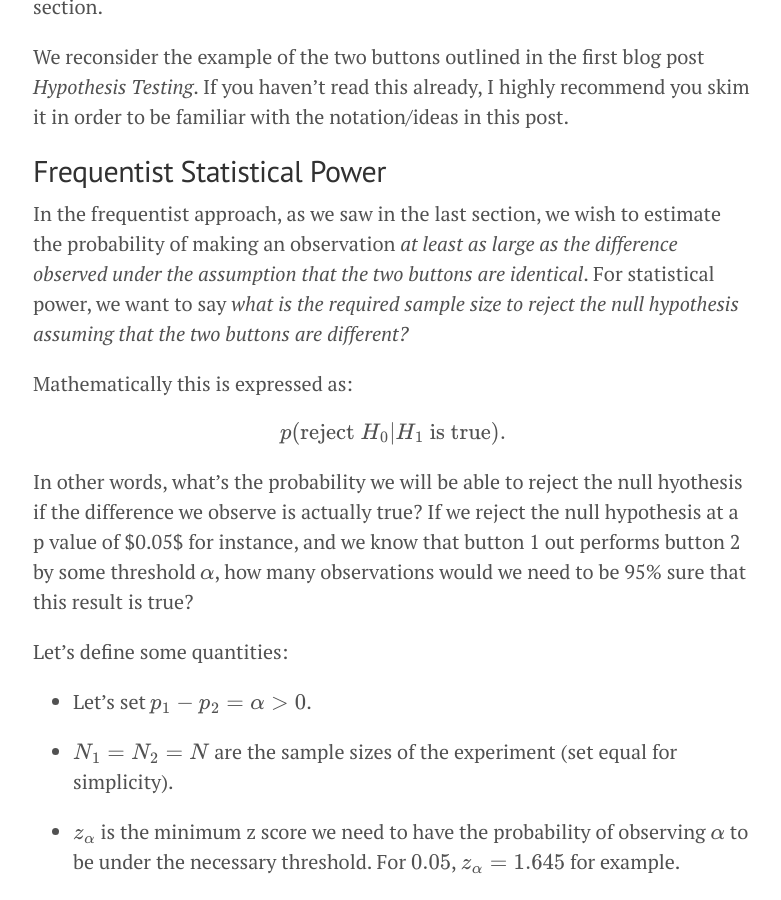
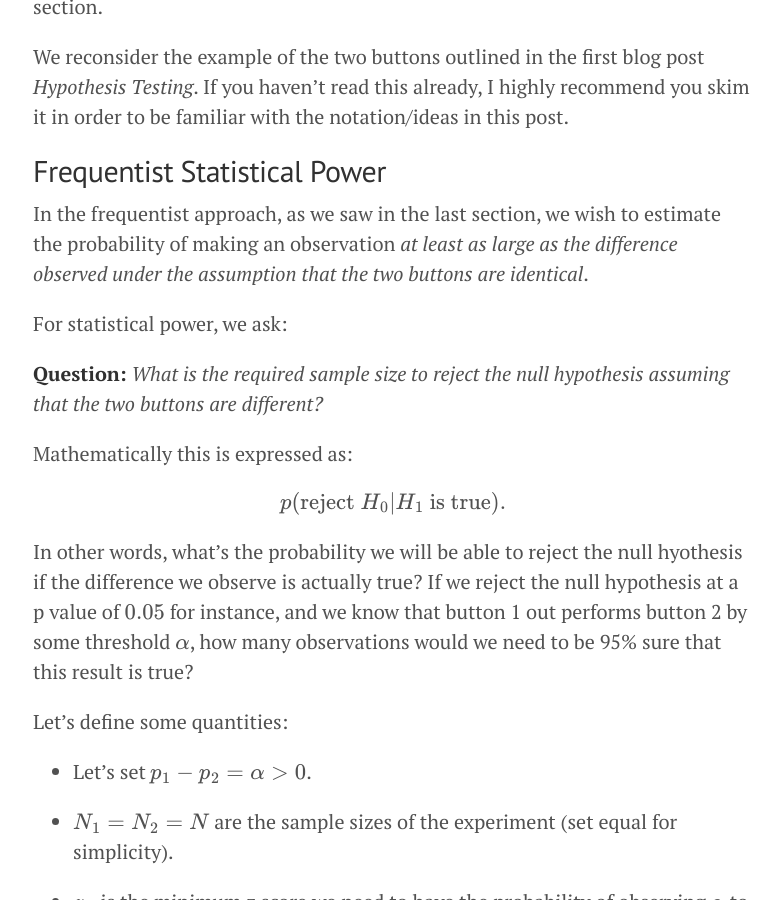
Before and after one commit to doriang102/doriang102.github.io, a Jekyll site: the page built from _posts/2017-06-10-statistical-confidence-and-power.md, in a window 1280 px wide and 900 px high, scrolled down 845 px. Shown: the whole window, without its empty margins (247-1028 px from the left). Built offline with Jekyll 4.4.1, drawn with Linux system fonts in a browser that asks for light colours; our own code applies the rules of GitHub Pages for plain Markdown files; formulas are drawn with MathJax 3.

Commit message:
Update 2017-06-10-statistical-confidence-and-power.md

```diff
--- a/_posts/2017-06-10-statistical-confidence-and-power.md
+++ b/_posts/2017-06-10-statistical-confidence-and-power.md
@@ -16,13 +16,18 @@ We reconsider the example of the two buttons outlined in the first blog post *Hy
 
 ## Frequentist Statistical Power
 
-In the frequentist approach, as we saw in the last section, we wish to estimate the probability of making an observation *at least as large as the difference observed under the assumption that the two buttons are identical*. For statistical power, we want to say *what is the required sample size to reject the null hypothesis assuming that the two buttons are different?*
+In the frequentist approach, as we saw in the last section, we wish to estimate the probability of making an observation *at least as large as the difference observed under the assumption that the two buttons are identical*.
+
+
+For statistical power, we ask:
+
+**Question:** *What is the required sample size to reject the null hypothesis assuming that the two buttons are different?*
 
 Mathematically this is expressed as:
 
 $$ p(\textrm{reject } H_0 \rvert H_1 \textrm{ is true}).$$
 
-In other words, what's the probability we will be able to reject the null hyothesis if the difference we observe is actually true? If we reject the null hypothesis at a p value of $0.05$ for instance, and we know that button 1 out performs button 2 by some threshold $$\alpha$$, how many observations would we need to be 95% sure that this result is true?
+In other words, what's the probability we will be able to reject the null hyothesis if the difference we observe is actually true? If we reject the null hypothesis at a p value of $$0.05$$ for instance, and we know that button 1 out performs button 2 by some threshold $$\alpha$$, how many observations would we need to be 95% sure that this result is true?
 
 Let's define some quantities:
 
```
